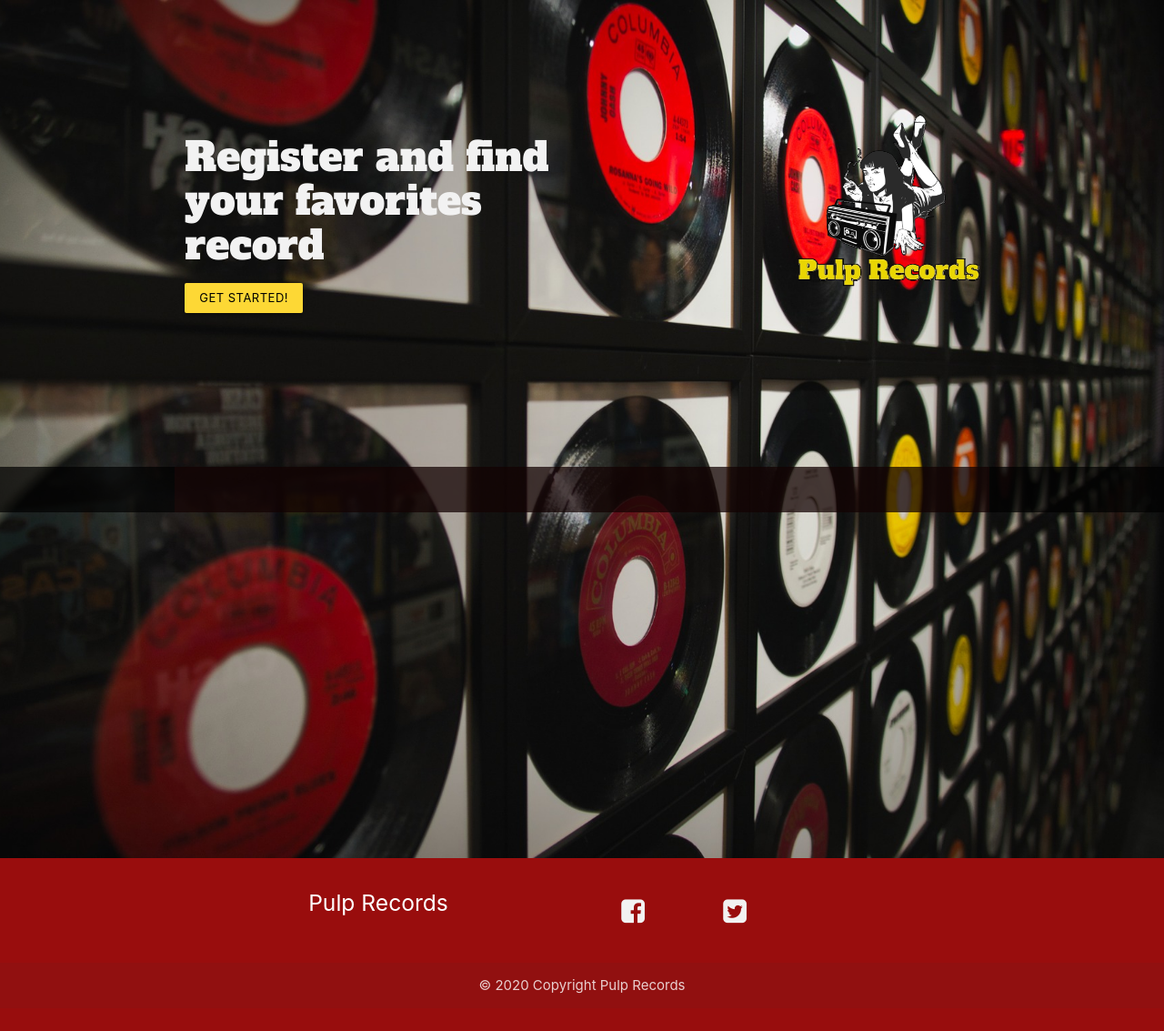
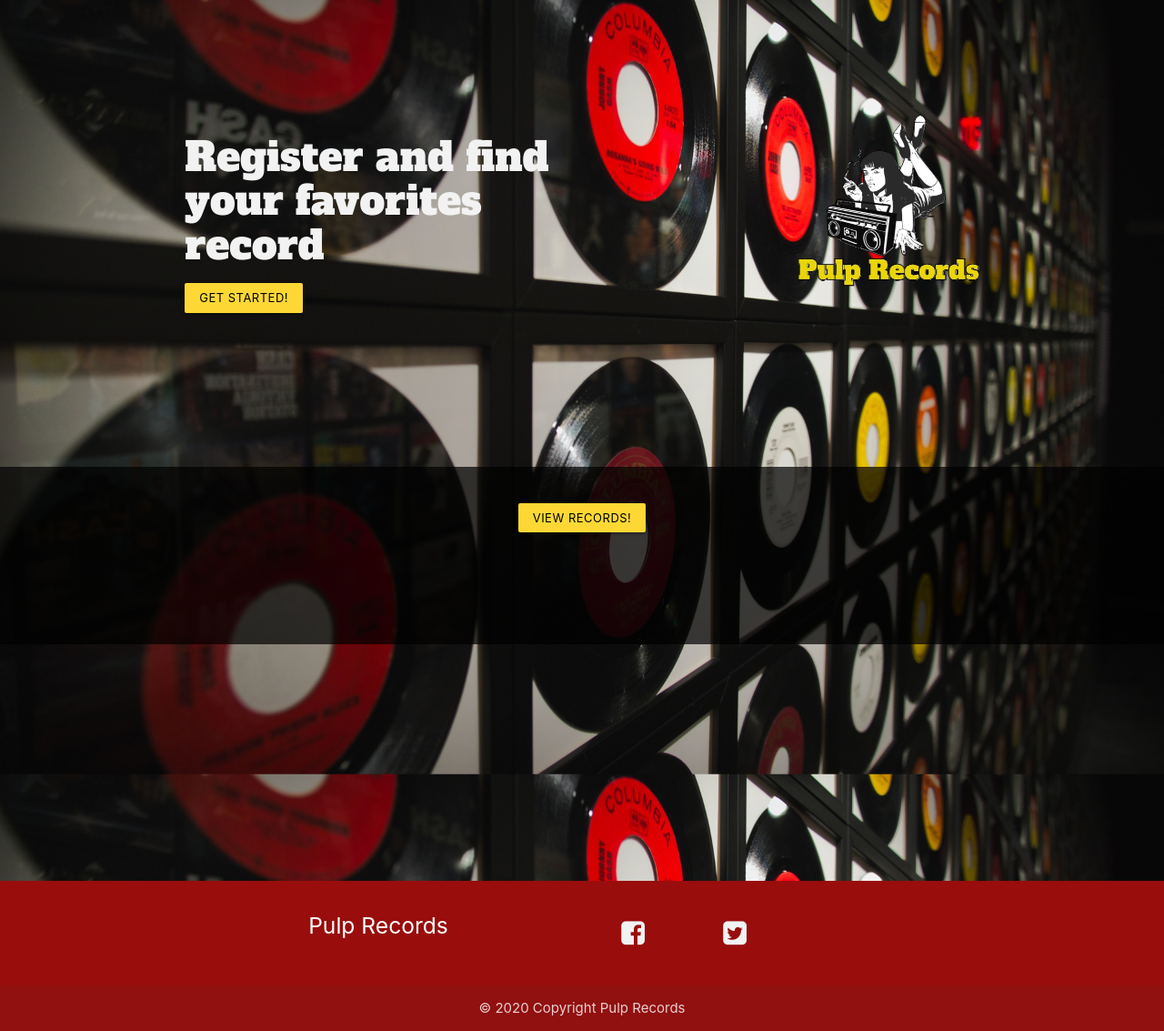
Before and after one commit to Timmy-Bergkvist/pulp-records, a Flask app: template templates/index.html in a window 1280 px wide. Shown: the part 64-1197 px from the top of the page at 91% size. Before the commit the page ends 1156 px from the top, so only its background shows below. Run offline with Flask 2, Linux system fonts and the light colour scheme; the template is opened without the code that fills it, so the values that code supplies are empty; some libraries are stand-ins or nearby versions.

Commit message:
styled index and viewrecord.html. rearrange and cleaning code in css.

```diff
--- a/static/css/style.css
+++ b/static/css/style.css
@@ -3,7 +3,7 @@
 /*-----------------------<-Background picture->-----------------------*/
 
 .parallax-container {
-  min-height: 380px;
+  min-height: 260px;
   line-height: 0;
   height: auto;
   color: #F2F2F2;
@@ -18,20 +18,14 @@
   width: 100%;
 }
 
-
 main {
   background: url('../images/background-img.jpg') no-repeat center center fixed;
   background-size: cover;
 }
 
-header{
+header {
   background-color: rgba(153, 13, 13, 0.918) !important;
 }
-
-.image-section{
-  background-color: rgba(0, 0, 0, 0.71) !important;
-}
-
 
 #background-upper-image {
   background-image: url(../images/background-img.jpg);
@@ -60,10 +54,10 @@
 #parallax-container{
   padding-top: 1px;
 }
+
 /*----------------------------<-Header->------------------------------*/
 
 .navbar{
-  /*position: fixed;*/
   background-color: rgba(153, 13, 13, 0.973);
 }
 
@@ -94,8 +88,8 @@
   color: #F2F2F2;
 }
 
+/*---------------------------<-Section->------------------------------*/
 
-/*---------------------------<-Section->------------------------------*/
 .no-pad-bot-upper {
   padding-top: 5rem;
 }
@@ -110,27 +104,15 @@
   color: #F2F2F2;
 }
 
-input {
-  color: #F2F2F2 !important;
-}
-
-textarea {
-  color: #F2F2F2 !important;
-}
 
 .record-description {
   font-family: 'sans-serif';
   color: #F2F2F2;
 }
 
-
-
 #info-container {
   background-color: rgba(0, 0, 0, 0.71);
   padding: 20px 30px 50px;
-  /*margin-left: 100px;
-  margin-right: 100px;*/
-  /*margin-top: 50px;*/
 }
 
 @media only screen and (max-width : 992px) {
@@ -152,17 +134,6 @@
 .nav-wrapper {
   width: 85% !important;
 }
-/*
-.sticky{
-  position: fixed;
-  top: 0;
-  width: 100%;
-}
-
-.sidenav-overlay {
-  position: relative !important;
-}
-*/
 
 nav .sidenav-trigger {
   float: right;
@@ -211,10 +182,16 @@
   display: block;
 }
 
-/*--------------Icon Section----------------*/
+/*--------------Image and Icon Section----------------*/
 
-.icon-cection{
-  background-color:rgba(153, 13, 13, 0.082);
+.image-section{
+  background-color: rgba(0, 0, 0, 0.71) !important;
+  padding-bottom: 50px;
+  padding-top: 40px;
+}
+
+#index-records-btn {
+  color: black;
 }
 
 .icon-block {
@@ -234,8 +211,9 @@
 }
 .record-images-name {
   font-family: 'Alfa Slab One', sans-serif;
-  color: #E9D603;
+  color: #E9D603 !important;
   text-shadow: black 2px 2px;
+  font-size:1.2vw;
 }
 
 .icon-block p{
@@ -249,7 +227,7 @@
   text-shadow: black 2px 2px;
 }
 
-/*---------------add records-----------*/
+/*---------------Add records-----------*/
 
 #btn-box {
   text-align: center;
@@ -265,7 +243,16 @@
 .dropdown-content li>a, .dropdown-content li>span {
   color: black !important;
 }
+
+input {
+  color: #F2F2F2 !important;
+}
+
+textarea {
+  color: #F2F2F2 !important;
+}
 /*----------------records---------------*/
+
 .img-collection{
   width: 100%;
   height: 100%;
@@ -276,9 +263,7 @@
   color: #dad3d246 !important;
 }
 
-
-
-/*----------------view record---------------*/
+/*---------------view record-------------*/
 
 .div-record-description {
   color: #F2F2F2;
@@ -290,6 +275,7 @@
 }
 
 /*----------------edit record---------------*/
+
 .hiden-form{
   display: none;
 }
@@ -310,6 +296,7 @@
 }
 
 /*---------------------------<-Footer->-------------------------------*/
+
 footer.page-footer {
   margin: 0;
   background-color:rgba(153, 13, 13);
--- a/templates/base.html
+++ b/templates/base.html
@@ -86,8 +86,8 @@
         <br>
         <div class="col l6 s12 center social-links">
           <div class="row">
-            <div class="col s12 l3"><a class="white-text" href="#!"><i class="fa fa-facebook-square"></i></a></div>
-            <div class="col s12 l3"><a class="white-text" href="#!"><i class="fa fa-twitter-square"></i></a></div>
+            <div class="col s12 l3"><a class="white-text" href="https://www.facebook.com/"><i class="fa fa-facebook-square"></i></a></div>
+            <div class="col s12 l3"><a class="white-text" href="https://twitter.com/explore"><i class="fa fa-twitter-square"></i></a></div>
           </div>
         </div>
       </div>
--- a/templates/index.html
+++ b/templates/index.html
@@ -24,14 +24,19 @@
 <!-- Icon Section -->
 <div class="image-section">
   <div class="container icon-cection">
+    <div class="center">
+      <a href="{{url_for('records')}}" id="index-records-btn" class="btn-small waves-effect waves-light yellow darken-1">View records!</a>
+    </div>
+    <br>
     <div class="section">
       <div class="row">
         <!--Displays the fourth latest added records-->
         {% for record in records %}
         <div class="col s12 m3">
           <div class="icon-block center">
-            <h6 class="record-images-name center">{{ record.artist_name }}</h6>
+            <p class="record-images-name center">{{ record.artist_name }}</p>
             <div class="record-images center">
+
               <a href="{{url_for('view_record', record_id=record._id)}}"><img alt="test" class="img-collection" src="{{ record.image_id }}"></a>
             </div>
           </div>
@@ -45,9 +50,7 @@
 <div class="parallax-container valign-wrapper" id="parallax-container">
   <div class="section no-pad-bot">
     <div class="container">
-      <div class="row center">
-        <h4 class="header col s12 parallax-container-text"> </h4>
-      </div>
+
     </div>
   </div>
 </div>
--- a/templates/viewrecord.html
+++ b/templates/viewrecord.html
@@ -25,8 +25,8 @@
             </div>
             <div class="row center">
                 {% if current_user.username == record.added_by %}
-                <a class="waves-effect waves-light btn btn-small" href="{{url_for('edit_record', record_id=record._id)}}">Edit record<i class="material-icons right">build</i></a>
-                <a class="waves-effect waves-light btn btn-small" href="{{url_for('delete_record', record_id=record._id)}}">Delete record<i class="material-icons right">delete_forever</i></a>
+                <a href="{{url_for('edit_record', record_id=record._id)}}" class="waves-effect waves-light btn btn_small">Edit</a>
+                <a href="{{url_for('delete_record', record_id=record._id)}}" class="waves-effect waves-light btn btn_small red">Delete</a>
                 {% endif %}
             </div>
 
```
Also changed, not shown: templates/editrecord.html (+2 -9 lines).
